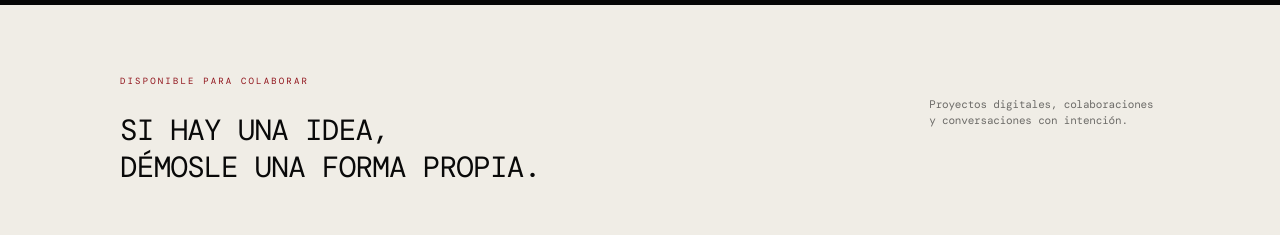
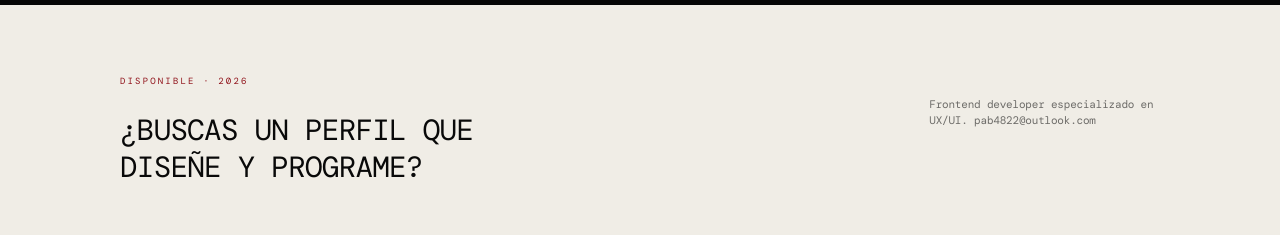
Before and after one commit to Areman-05/Nuevo-Portafolio, a React (Vite) app: page /Nuevo-Portafolio/work in a window 1280 px wide. Shown: the part 4779-5014 px from the top of the page. Built offline with nearby package versions, Linux system fonts and the light colour scheme; a web font is replaced by a local one.

Commit message:
actualiza footer del make

```diff
--- a/src/components/Footer.tsx
+++ b/src/components/Footer.tsx
@@ -7,21 +7,21 @@ interface FooterProps {
 export default function Footer({ onBackToTop }: FooterProps) {
   return (
     <footer id="contact" className="font-mono">
-      <section className="bg-[#f0ede6] px-6 py-16 text-[#090909] md:px-12 md:py-20">
+      <section data-cursor-light className="bg-[#f0ede6] px-6 py-16 text-[#090909] md:px-12 md:py-20">
         <div className="mx-auto max-w-7xl">
           <div className="grid items-start gap-12 md:grid-cols-12">
             <div className="md:col-span-7">
               <span className="text-[9px] uppercase tracking-[0.24em] text-[#8f1018]">
-                Disponible para colaborar
+                Disponible · 2026
               </span>
               <p className="mt-7 text-2xl uppercase leading-tight tracking-tight sm:text-3xl md:text-4xl">
-                Si hay una idea,
-                <span className="block">démosle una forma propia.</span>
+                ¿Buscas un perfil que
+                <span className="block">diseñe y programe?</span>
               </p>
             </div>
 
             <p className="max-w-xs text-[11px] leading-5 text-black/55 md:col-span-3 md:col-start-10 md:pt-8">
-              Proyectos digitales, colaboraciones y conversaciones con intención.
+              Frontend developer especializado en UX/UI. pab4822@outlook.com
             </p>
           </div>
 
```
